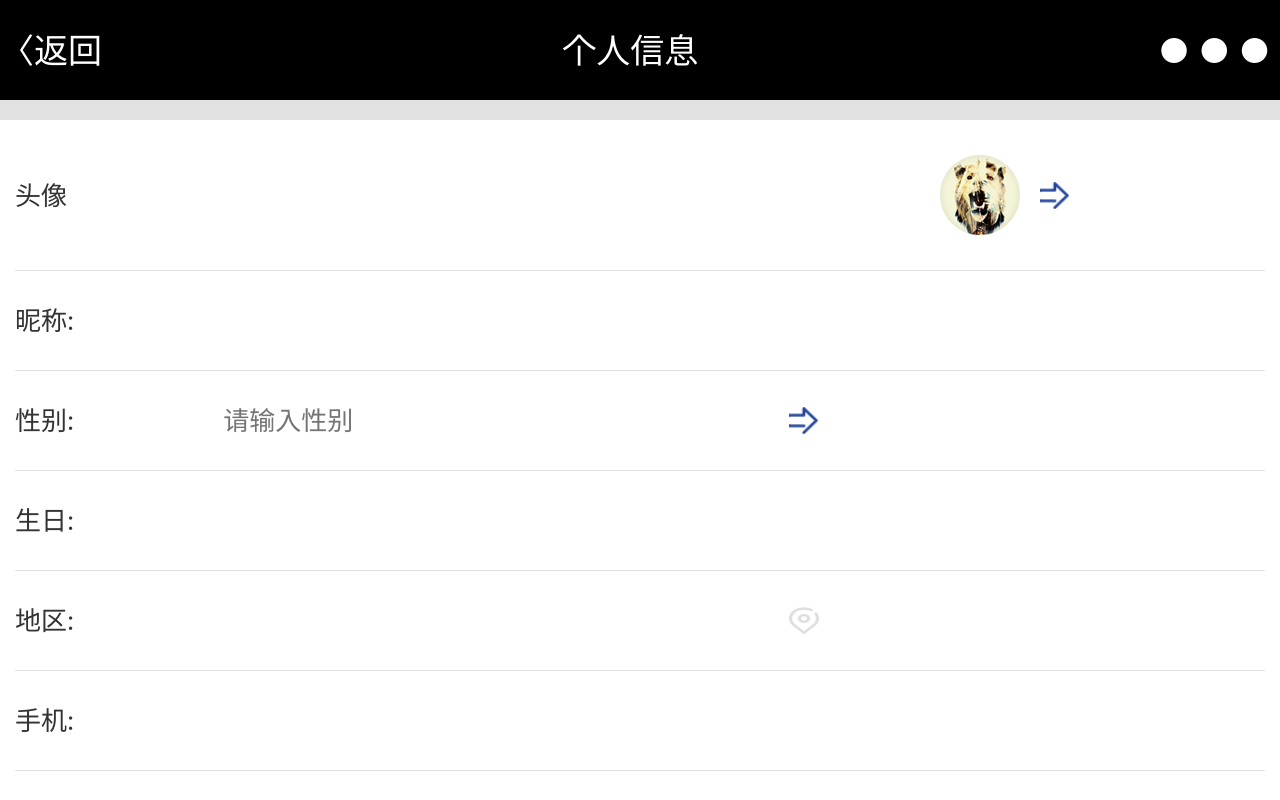
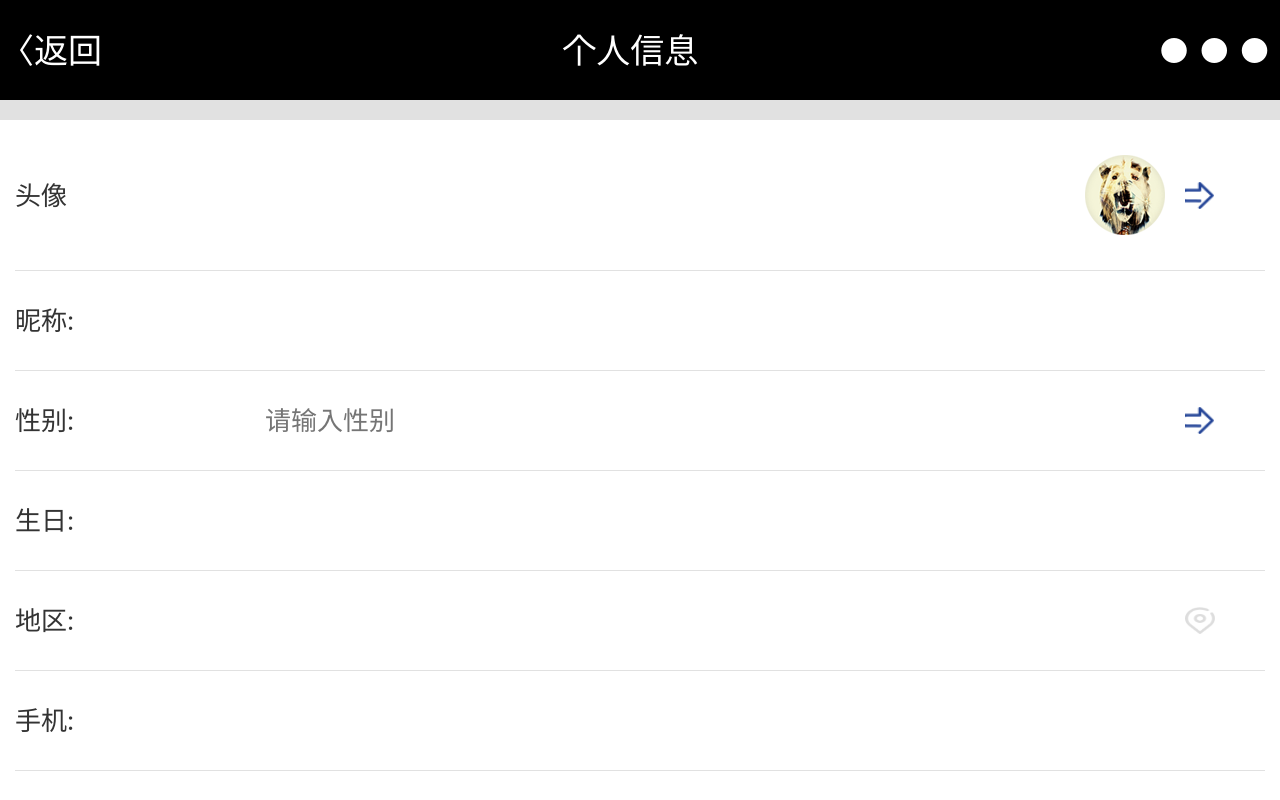
Before and after one commit to JuliusCaesarZeppeli/bilang, a Vue app in the folder bilang/: page /#/PersonalInformation in a window 1280 px wide. Shown: the top 800 px of the page. Built offline with nearby package versions, Linux system fonts and the light colour scheme.

Commit message:
新的一次提交-王佳雷

```diff
--- a/bilang/src/components/Personalinformation.vue
+++ b/bilang/src/components/Personalinformation.vue
@@ -9,14 +9,16 @@
     <p>个人信息</p>
     <p>● ● ●</p>
   </div>
-  <div class="document_text">
+   <div class="document_text">
     <!-- 头像 -->
     <div class="Avatar">
       <p>头像</p>
-      <p>
-        <img src="../assets/images/个人信息/个人信息(绑定手机）狮子_03.png">
-        <img src="../assets/images/个人信息\个人信息(绑定手机）_03.png">
-      </p>
+      <div>
+        <p>
+          <img src="../assets/images/个人信息/个人信息(绑定手机）狮子_03.png">
+          <img src="../assets/images/个人信息/个人信息(绑定手机）_03.png">
+        </p>
+      </div>
     </div>
     <!-- 昵称 -->
     <div class="body nickname">
@@ -96,14 +98,17 @@ export default {
 .document_nav{display:flex;align-items:center;color:white;font-size:.34rem;width:100%;height:1rem;background:black;justify-content:space-between;margin-bottom:.2rem;padding-right:.1rem;box-sizing:border-box;}
 .document_text{width:100%;padding-left:.15rem;padding-right:.15rem;box-sizing:border-box;background:white;}
 .Avatar{border-bottom:.005rem solid #E1E1E1;display:flex;justify-content:space-between;font-size:.26rem;color:#333333;}
-.Avatar>p{width:100%;height:1.5rem;display:flex;align-items:center;}
-.Avatar img:nth-of-type(1){width:.8rem;height:.8rem;margin:0 .2rem 0 3rem;;}
+.Avatar>p:nth-of-type(1){width:20%;height:1.5rem;display:flex;align-items:center;}
+.Avatar>div:nth-of-type(1){width:80%;height:1.5rem;display:flex;align-items:center;padding-right:.5rem;}
+.Avatar>div>p{width:1.3rem;display:flex;align-items:center;margin-left:auto;}
+.Avatar img:nth-of-type(1){width:.8rem;height:.8rem;margin-right:.2rem;}
 .Avatar img:nth-of-type(2){width:.3rem;height:.27rem;}
 .body{width:100%;height:1rem;display:flex;font-size:.26rem;color:#333333;}
-.body>p{width:100%;height:100%;align-items:center;display:flex;border-bottom:.005rem solid #E1E1E1;}
+.body>p{height:100%;align-items:center;display:flex;border-bottom:.005rem solid #E1E1E1;}
 .body>p:nth-of-type(1){width:20%;}
-.body>p>input{width:4rem;border:none;outline:none;color:#333333;margin-right:1.66rem;}
+.body>p>input{width:3rem;border:none;outline:none;color:#333333;}
 .body>p:nth-of-type(2)>img{width:.3rem;height:.27rem;}
+.body>p:nth-of-type(2){width:80%;display:flex;justify-content:space-between;padding-right:.5rem;box-sizing:border-box;}
 .die{width:100%;height:2rem;margin-top:2rem;text-align:center;}
 .die>button{width:6.9rem;height:1rem;background:#234497;color:white;font-size:.3rem;border:none;outline:none;}
 </style>
```
